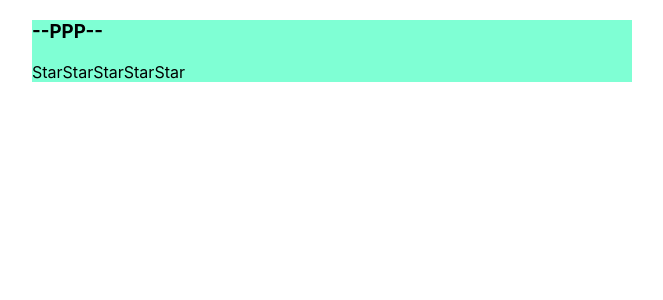
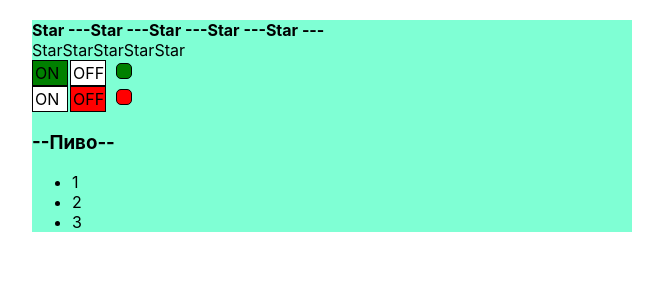
Before and after one commit to KombinatorVit/TempReactLearn, a React (Create React App) app: page / in a window 1280 px wide. Shown: the top 300 px of the page, without its empty margins (308-971 px from the left). Built offline with nearby package versions, Linux system fonts and the light colour scheme.

Commit message:
играюсь с коллбек функциями

```diff
--- a/src/App.tsx
+++ b/src/App.tsx
@@ -1,19 +1,18 @@
 import React, {useState} from 'react';
 import './App.css';
-import {Rating} from './components/Rating/Rating';
+import {Rating, RatingValueType} from './components/Rating/Rating';
 import {OnOff} from './components/OnOff/OnOff';
 
 import {UncontrolledRating} from './components/Rating/UncontrolledRating';
 import UncontrolledAccordion from './components/Accordion/UncontrolledAccordion';
+import Accordion from './components/Accordion/Accordion';
 import {UncontrilledOnOff} from './components/OnOff/UncontrolledOnOff';
-import Accordion from './components/Accordion/Accordion';
-import RandomNumber from './components/RandomNumber/RundomNumber';
 
 function App() {
 
-    let [ratingValue, setRatingValue] = useState<0|1|2|3|4|5>(1)
-    // let [collapsed, setControlledAccordionCollapsed] = useState<boolean>(false)
-    // let [switchOn, setSwitchOn] = useState<boolean>(true)
+    let [ratingValue, setRatingValue] = useState<RatingValueType>(5)
+    let [accordionCollapsed, setControlledAccordionCollapsed] = useState< boolean>(false)
+    let [switchOn, setSwitchOn] = useState<boolean>(true)
 
     console.log('App rendering');
 
@@ -23,18 +22,18 @@
             {/*<PageTitle title={'PageTitle component'}/>*/}
             {/*<PageTitle title={'Main Text'}/>*/}
             {/*<Rating value={5}/>*/}
-            {/*<Rating value={3}/>*/}
+            <Rating value={ratingValue} onClick={setRatingValue}/>
             {/*<Rating value={5}/>*/}
             {/*<Rating value={ratingValue}/>*/}
-<UncontrolledAccordion title={'РРР'} />
+{/*<UncontrolledAccordion title={'РРР'} />*/}
             <UncontrolledRating />
 
-            {/*<UncontrilledOnOff on={switchOn} onChange={setSwitchOn}/>*/}
-            {/*<OnOff on={false} />*/}
+            <UncontrilledOnOff on={switchOn} onChange={()=>setSwitchOn(!switchOn)} />
+            <OnOff on={false} />
             {/*<OnOff on={true} />*/}
             {/*<OnOff on={false} />*/}
-            {/*<Accordion collapsed={true}/>*/}
-            {/*<Accordion collapsed={false}/>*/}
+            <Accordion accordionCollapsed={accordionCollapsed} title={'Пиво'} setControlledAccordionCollapsed={()=>{setControlledAccordionCollapsed(!accordionCollapsed)}}/>
+
 
         </div>
     );
--- a/src/components/Accordion/Accordion.tsx
+++ b/src/components/Accordion/Accordion.tsx
@@ -1,15 +1,17 @@
 import React from 'react';
 
-type AccordionPropsType = {
-    collapsed?:boolean
+export type AccordionPropsType = {
+    accordionCollapsed:boolean
+    title: string
+    setControlledAccordionCollapsed: (accordionCollapsed:boolean)=> void
 }
-const Accordion = ({collapsed}: AccordionPropsType) => {
+const Accordion = ({accordionCollapsed, title,setControlledAccordionCollapsed}: AccordionPropsType) => {
 
 
         return (
             <div>
-
-                {!collapsed && <AccordionBody />}
+<AccordionTitle title={title} setControlledAccordionCollapsed={setControlledAccordionCollapsed} accordionCollapsed={accordionCollapsed}/>
+                {!accordionCollapsed && <AccordionBody />}
             </div>
         );
 
@@ -40,18 +42,18 @@
 
 type AccordionTitlePropsType = {
     title: string
-    setCollapsed: (collapsed:boolean) => void
-    collapsed?: boolean
+    setControlledAccordionCollapsed: (accordionCollapsed:boolean) => void
+    accordionCollapsed: boolean
 }
 
-export function AccordionTitle(props: AccordionTitlePropsType){
+export function   AccordionTitle(props: AccordionTitlePropsType){
 
-    function onClickSetCollapsed(){
-        props.setCollapsed(!props.collapsed)}
-
+    function onClick() {
+        props.setControlledAccordionCollapsed(!props.accordionCollapsed)
+    }
 
     return (
-        <h3 onClick={onClickSetCollapsed}>--{props.title}-- {props.collapsed}</h3>
+        <h3 onClick={onClick}>--{props.title}-- </h3>
     )
 
 }
--- a/src/components/Accordion/UncontrolledAccordion.tsx
+++ b/src/components/Accordion/UncontrolledAccordion.tsx
@@ -10,7 +10,7 @@
     let [collapsed, setCollapsed] = useState(false)
 
     return <div>
-            <AccordionTitle title={props.title} setCollapsed={setCollapsed} collapsed={collapsed}/>
+            {/*<AccordionTitle title={props.title} onClick={(collapsed:boolean) => {setCollapsed(!collapsed)}}/>*/}
 
             {collapsed && <AccordionBody />}
 
--- a/src/components/Rating/Rating.tsx
+++ b/src/components/Rating/Rating.tsx
@@ -1,19 +1,19 @@
-import React from 'react';
+import React, {useState} from 'react';
 
-type RatingPropsType = {
+ type RatingPropsType = {
     value: number
+     onClick: (value:RatingValueType) => void
 }
-
+export type RatingValueType = 0 | 1| 2| 3| 4| 5;
 
 export function Rating(props: RatingPropsType) {
-
     return (
         <div>
-            <Star selected={props.value > 0}/>
-            <Star selected={props.value > 1}/>
-            <Star selected={props.value > 2}/>
-            <Star selected={props.value > 3}/>
-            <Star selected={props.value > 4}/>
+            <Star selected={props.value > 0} onClick={props.onClick} value={1}/>
+            <Star selected={props.value > 1} onClick={props.onClick} value={2}/>
+            <Star selected={props.value > 2} onClick={props.onClick} value={3}/>
+            <Star selected={props.value > 3} onClick={props.onClick} value={4}/>
+            <Star selected={props.value > 4} onClick={props.onClick} value={5}/>
         </div>
     );
 
@@ -22,6 +22,8 @@
 type StarPropsType = {
     selected: boolean
     setValue?: (value: number) => void
+    onClick: (value: RatingValueType)=> void
+    value: RatingValueType
 }
 
 export const Star = (props: StarPropsType) => {
@@ -29,8 +31,7 @@
 
 
     return (
-        <div>{props.selected ? <b>Star ---</b> : 'Star'}
-            {props.selected ? <b>Star</b> : 'Star'}
-            {props.selected ? <b>Star</b> : 'Star'}
-        </div>);
+        <span onClick={()=> {props.onClick(props.value)}}>{props.selected ? <b>Star ---</b> : 'Star--'}
+
+        </span>);
 };
```
